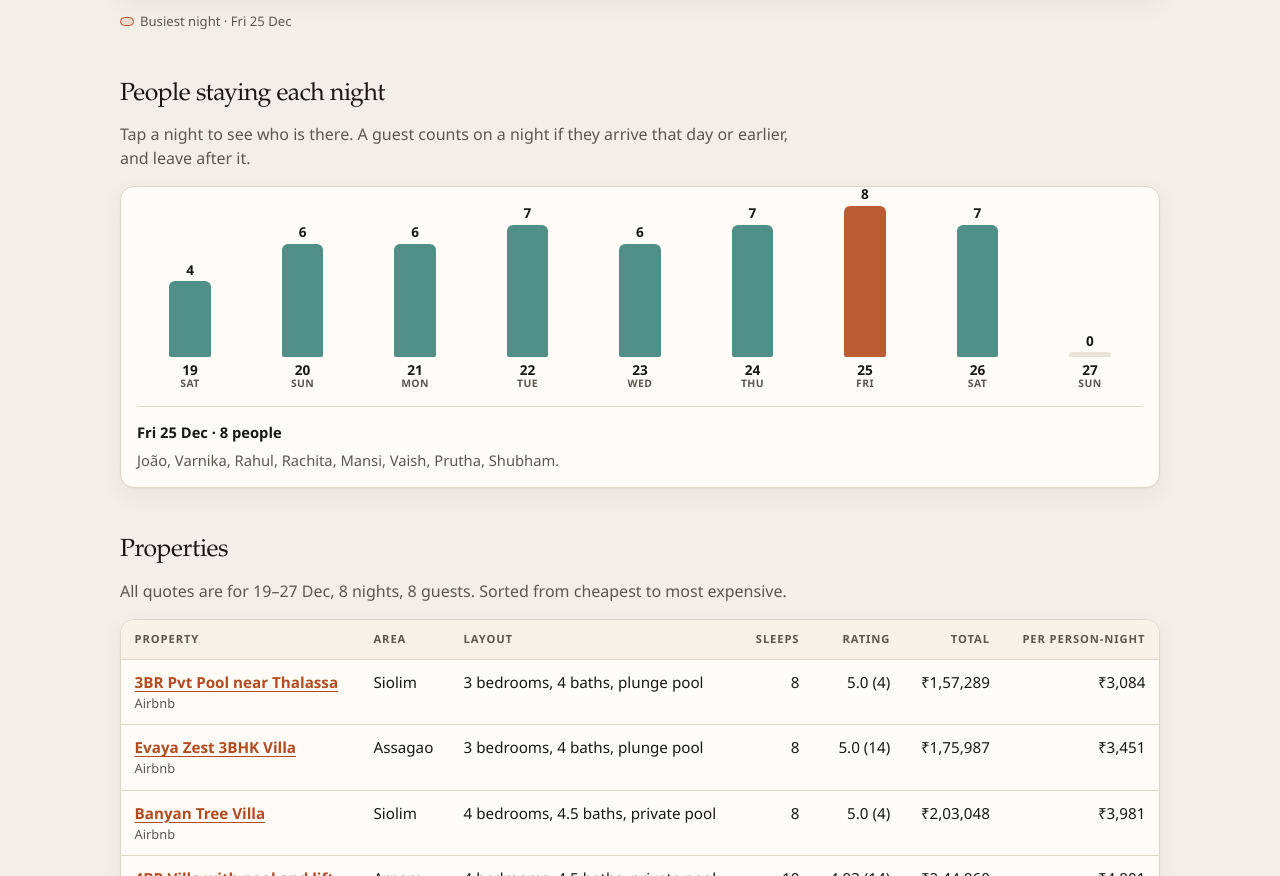
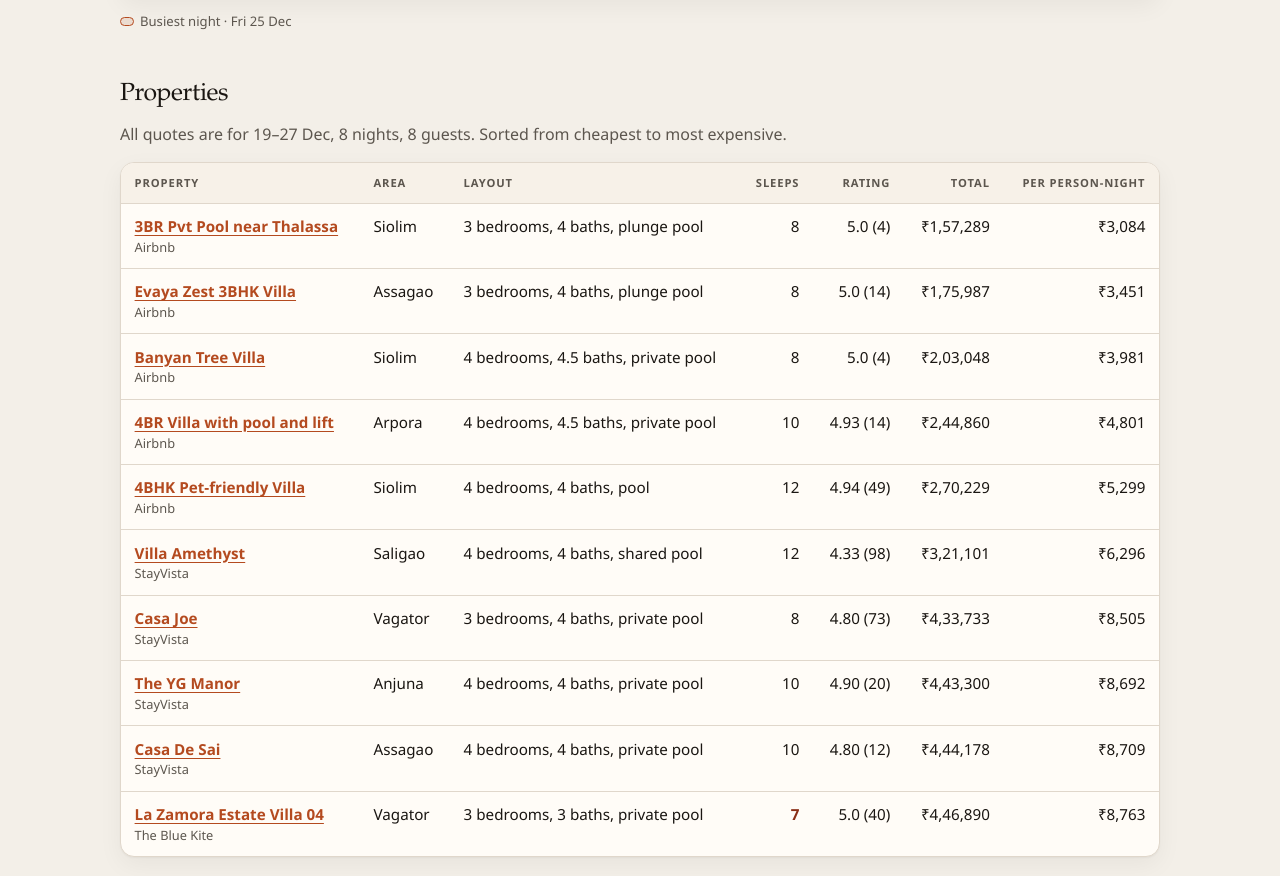
Before and after one commit to gvns0x/goa-trip, a plain HTML site: page index.html in a window 1280 px wide. Shown: the part 2318-3194 px from the top of the page. Drawn offline with Linux system fonts and the light colour scheme.

Commit message:
Remove the nightly occupancy chart
Who is staying each night still shows on the timeline.

Co-authored-by: João Araújo <gvns0x@gmail.com>

```diff
--- a/index.html
+++ b/index.html
@@ -381,110 +381,6 @@
       color: var(--ink-soft);
     }
 
-    /* Occupancy chart */
-    .chart {
-      padding: 1.15rem 1rem 1rem;
-    }
-
-    .chart-bars {
-      display: grid;
-      grid-template-columns: repeat(9, minmax(0, 1fr));
-      gap: 0.4rem;
-      align-items: end;
-      height: 11.5rem;
-    }
-
-    .night {
-      display: flex;
-      flex-direction: column;
-      align-items: stretch;
-      height: 100%;
-      margin: 0;
-      padding: 0;
-      border: 0;
-      background: none;
-      color: inherit;
-      font: inherit;
-      cursor: pointer;
-      border-radius: var(--radius-sm);
-    }
-
-    .col-wrap {
-      flex: 1 1 auto;
-      display: flex;
-      flex-direction: column;
-      align-items: center;
-      justify-content: flex-end;
-      gap: 0.3rem;
-      min-height: 0;
-      width: 100%;
-    }
-
-    .night:focus-visible {
-      outline: 2px solid var(--accent);
-      outline-offset: 2px;
-    }
-
-    .col {
-      width: 100%;
-      max-width: 2.6rem;
-      flex: 0 0 auto;
-      border-radius: 6px 6px 2px 2px;
-      background: var(--sea);
-      opacity: 0.78;
-      min-height: 2px;
-      transition: opacity 0.15s ease;
-    }
-
-    .night:hover .col,
-    .night[aria-pressed="true"] .col {
-      opacity: 1;
-    }
-
-    .night.peak .col { background: var(--accent); opacity: 0.9; }
-    .night.uncovered .col { background: var(--ink-soft); opacity: 0.55; }
-    .night.empty .col { background: var(--line-strong); opacity: 0.4; min-height: 3px; }
-
-    .count {
-      font-variant-numeric: tabular-nums;
-      font-size: 0.85rem;
-      font-weight: 700;
-      line-height: 1;
-    }
-
-    .night-label {
-      flex: 0 0 auto;
-      text-align: center;
-      line-height: 1.15;
-      padding-top: 0.35rem;
-    }
-
-    .night-label .n {
-      display: block;
-      font-variant-numeric: tabular-nums;
-      font-weight: 650;
-      font-size: 0.85rem;
-    }
-
-    .night-label .d {
-      display: block;
-      font-size: 0.65rem;
-      font-weight: 650;
-      letter-spacing: 0.04em;
-      text-transform: uppercase;
-      color: var(--ink-soft);
-    }
-
-    .who {
-      margin-top: 1rem;
-      padding-top: 0.9rem;
-      border-top: 1px solid var(--line);
-      font-size: 0.92rem;
-    }
-
-    .who strong { font-weight: 650; }
-    .who-list { margin: 0.35rem 0 0; color: var(--ink-soft); }
-
     /* Properties + pays */
     .prop-name { font-weight: 650; }
     .sleeps-tight { color: var(--warn-ink); font-weight: 650; }
@@ -887,9 +783,6 @@
       .villa-info, .villa-pays { padding: 1rem 0.9rem 1.2rem; }
     }
 
-    @media (prefers-reduced-motion: reduce) {
-      .col { transition: none; }
-    }
   </style>
 </head>
 <body>
@@ -926,17 +819,6 @@
       <p class="legend">
         <span><i class="swatch peak-swatch"></i> Busiest night · Fri 25 Dec</span>
       </p>
-    </section>
-
-    <section aria-labelledby="nights-heading">
-      <h2 id="nights-heading">People staying each night</h2>
-      <p class="lede">Tap a night to see who is there. A guest counts on a night if they arrive that day or earlier, and leave after it.</p>
-      <div class="panel">
-        <div class="chart">
-          <div class="chart-bars" id="chart" role="list"></div>
-          <div class="who" id="who"></div>
-        </div>
-      </div>
     </section>
 
     <section aria-labelledby="props-heading">
@@ -2252,62 +2134,6 @@
       `;
     }
 
-    let selectedNight = busiest.day;
-
-    function renderWho(day) {
-      const people = occupancy(day);
-      const names = people.map((p) => p.name);
-      const extra = day >= BOOKING.leave && people.length
-        ? " This night is not covered by the 19–27 Dec villa booking."
-        : "";
-      const list = names.length
-        ? names.join(", ")
-        : "No one is staying this night.";
-      document.getElementById("who").innerHTML = `
-        <strong>${formatDayLong(day)} · ${people.length} ${people.length === 1 ? "person" : "people"}</strong>
-        <p class="who-list">${list}.${extra}</p>
-      `;
-    }
-
-    function renderChart() {
-      const max = Math.max(...occupancyByDay.map((r) => r.count), 1);
-      const chart = document.getElementById("chart");
-      chart.innerHTML = occupancyByDay.map((row) => {
-        const height = row.count === 0 ? 3 : Math.max(8, (row.count / max) * 100);
-        const classes = [
-          "night",
-          isWeekend(row.day) ? "weekend" : "",
-          row.day === busiest.day ? "peak" : "",
-          row.day >= BOOKING.leave && row.count > 0 ? "uncovered" : "",
-          row.count === 0 ? "empty" : ""
-        ].filter(Boolean).join(" ");
-        return `
-          <button type="button" class="${classes}" data-day="${row.day}" aria-pressed="${row.day === selectedNight ? "true" : "false"}" role="listitem" aria-label="${formatDayLong(row.day)}, ${row.count} people">
-            <span class="col-wrap">
-              <span class="count">${row.count}</span>
-              <span class="col" style="height:${height}%"></span>
-            </span>
-            <span class="night-label">
-              <span class="n">${row.day}</span>
-              <span class="d">${weekday(row.day)}</span>
-            </span>
-          </button>
-        `;
-      }).join("");
-
-      chart.querySelectorAll(".night").forEach((btn) => {
-        btn.addEventListener("click", () => {
-          selectedNight = Number(btn.dataset.day);
-          chart.querySelectorAll(".night").forEach((b) => {
-            b.setAttribute("aria-pressed", b === btn ? "true" : "false");
-          });
-          renderWho(selectedNight);
-        });
-      });
-
-      renderWho(selectedNight);
-    }
-
     function renderProperties() {
       const body = document.querySelector("#props-table tbody");
       body.innerHTML = pricedProperties.map((p) => `
@@ -2392,7 +2218,6 @@
 
     renderStats();
     renderGantt();
-    renderChart();
     renderProperties();
     renderGallery();
   </script>
```
